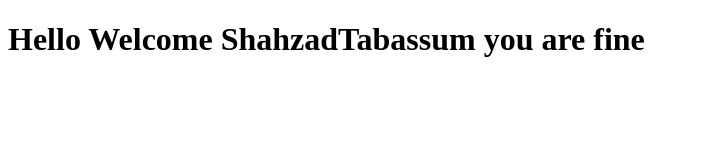
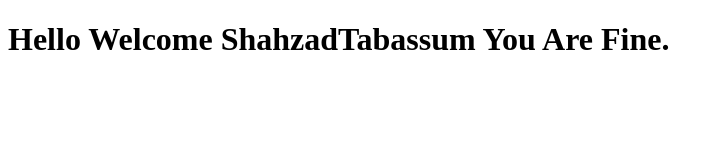
Before and after one commit to ShahzadTabassum/First_Bootcamp, a plain HTML site: page index.html in a window 1280 px wide. Shown: the whole page, without its empty margins (0-723 px from the left). Drawn offline with Linux system fonts and the light colour scheme.

Commit message:
Updated.html

```diff
--- a/index.html
+++ b/index.html
@@ -6,6 +6,6 @@
     <title>Welcome</title>
 </head>
 <body>
-    <h1>Hello Welcome ShahzadTabassum you are fine </h1>
+    <h1>Hello Welcome ShahzadTabassum You Are Fine.</h1>
 </body>
 </html>
```
